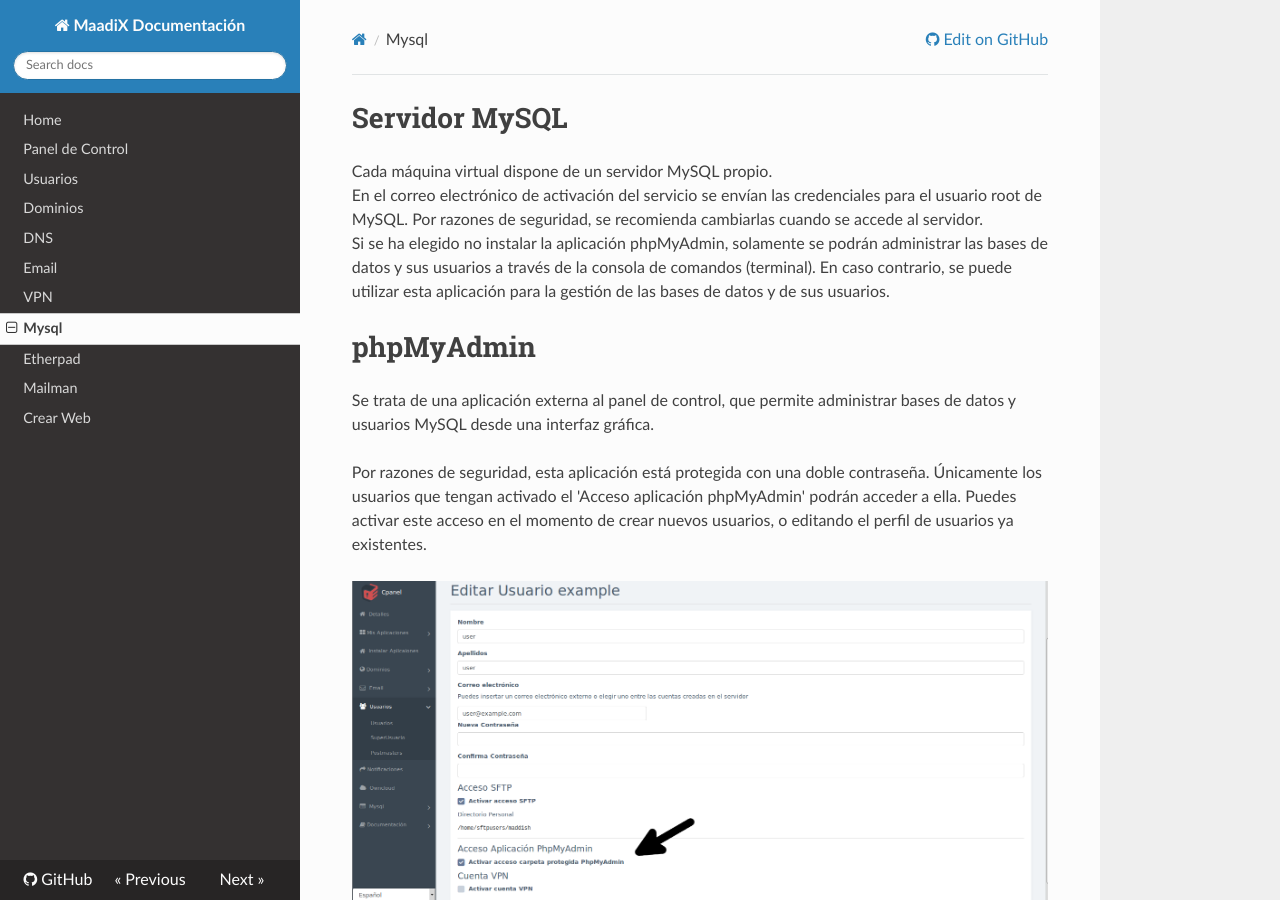
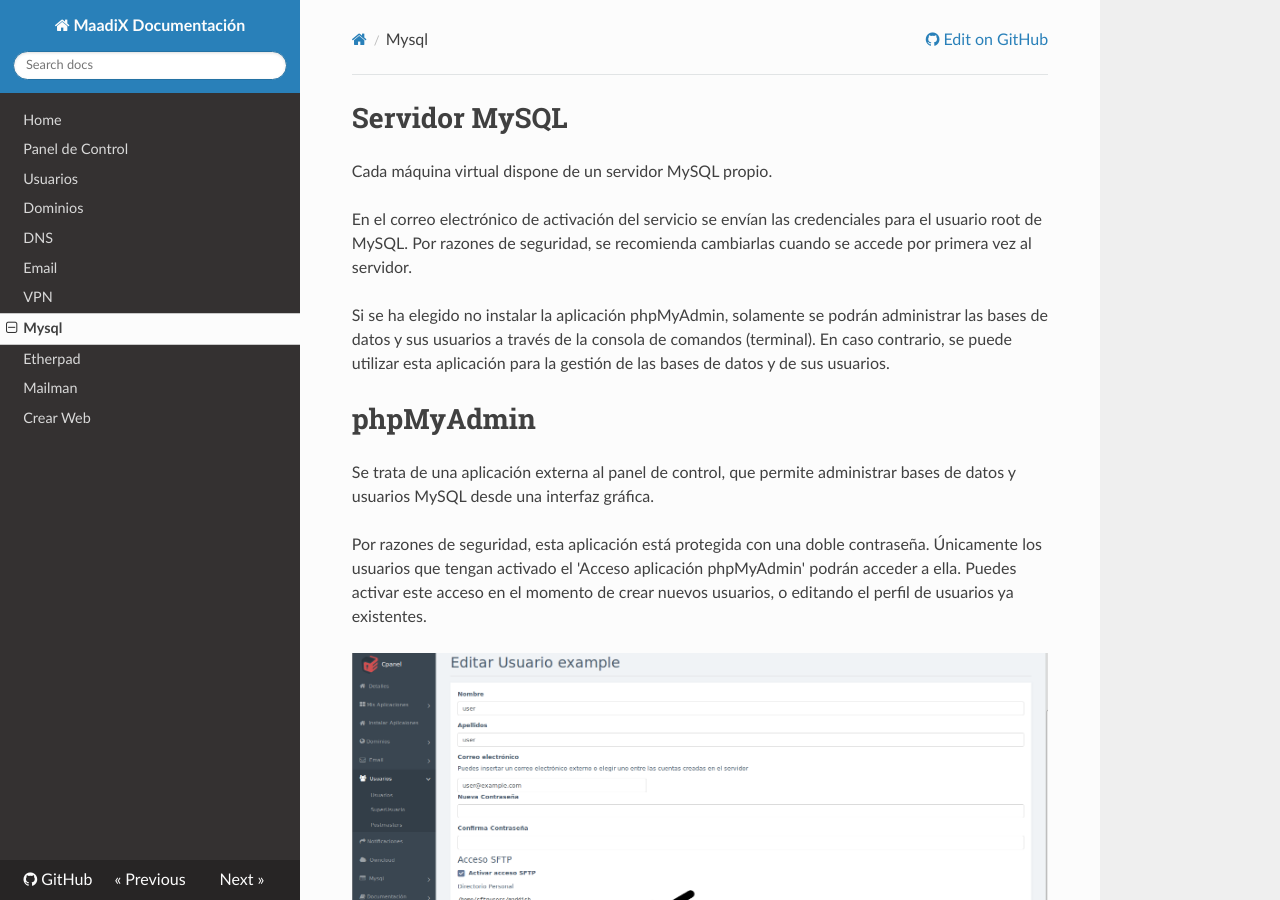
Before and after one commit to MaadixNet/docs, an MkDocs documentation site: the page built from docs/mysql.md, in a window 1280 px wide and 900 px high. Built offline with MkDocs 1.6.1, drawn with Linux system fonts in a browser that asks for light colours; nearby versions of some CDN libraries; old or Windows-style settings are respelled for this version of MkDocs; some of the changed text lies outside the part shown.

Commit message:
Correcciones tipográficas menores

```diff
--- a/docs/mysql.md
+++ b/docs/mysql.md
@@ -1,7 +1,9 @@
 # Servidor MySQL
 
 Cada máquina virtual dispone de un servidor MySQL propio.
-En el correo electrónico de activación del servicio se envían las credenciales para el usuario root de MySQL. Por razones de seguridad, se recomienda cambiarlas cuando se accede al servidor.
+
+En el correo electrónico de activación del servicio se envían las credenciales para el usuario root de MySQL. Por razones de seguridad, se recomienda cambiarlas cuando se accede por primera vez al servidor.
+
 Si se ha elegido no instalar la aplicación phpMyAdmin, solamente se podrán administrar las bases de datos y sus usuarios a través de la consola de comandos (terminal). En caso contrario, se puede utilizar esta aplicación para la gestión de las bases de datos y de sus usuarios.
 
 
@@ -33,6 +35,6 @@
 Es buena práctica crear un usuario MySQL diferente por cada base de datos, y otorgarle de este modo permisos solamente sobre una y no sobre todas las bases de datos que tengas creadas.
 
 Tanto las bases de datos como los usuarios MySQL y sus contraseñas se pueden crear y administrar desde phpMyadmin.
-Por defecto, sólo el usuario 'root' de MySQL tiene los privilegios necesarios para crear nuevas bases de datos, nuevos usuarios, y otorgar permisos a cada uno de ellos.
+Por defecto, sólo el usuario 'root' de MySQL tiene los privilegios necesarios para crear nuevas bases de datos, nuevos usuarios y otorgar permisos a cada uno de ellos.
 
 En caso de que te quedaran dudas, siempre puedes consultar la documentación oficial para el uso de phpMyAdmin en el [siguiente enlace](https://www.phpmyadmin.net/docs/)
```
